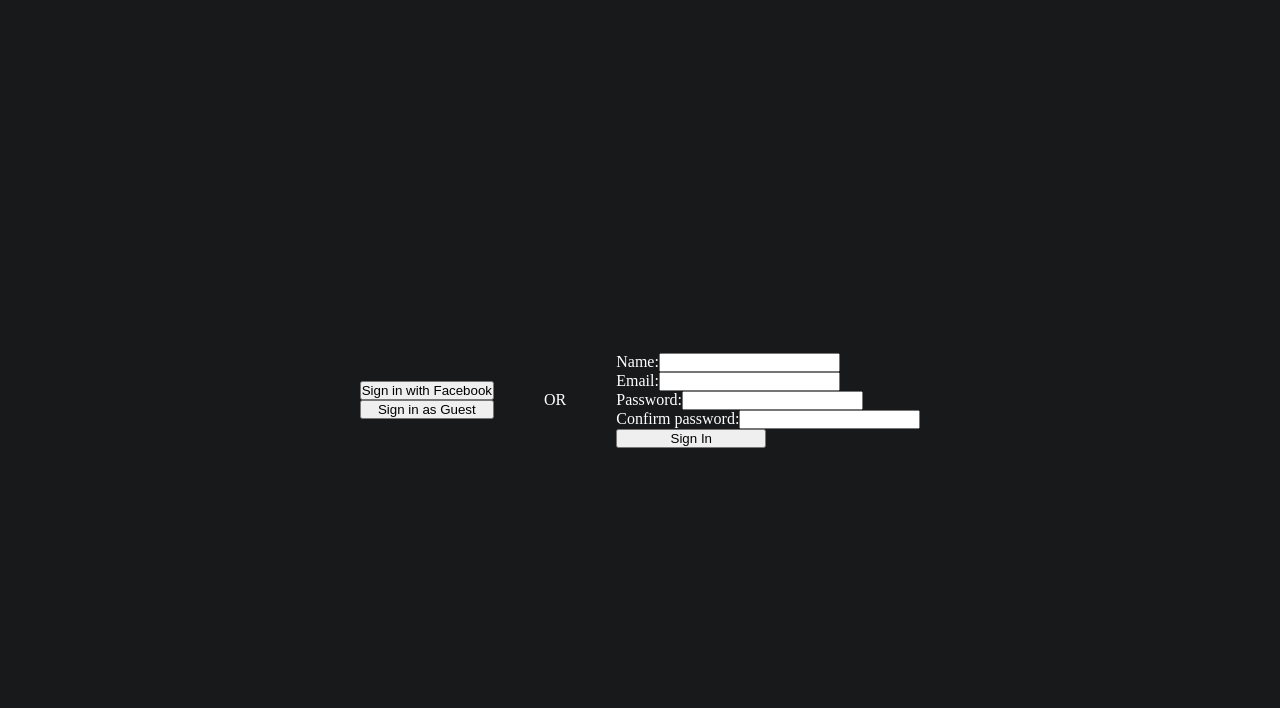
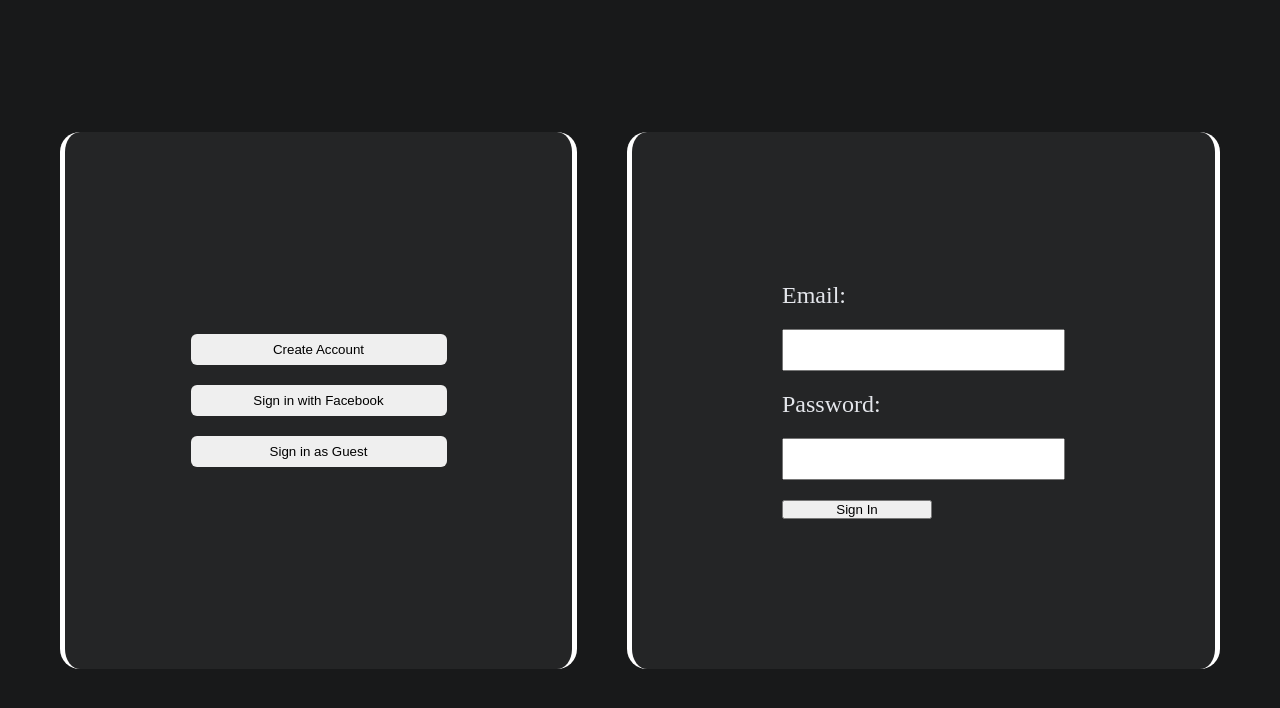
Before and after one commit to fredrikb12/odinbook-client, a React (Create React App) app: page /login in a window 1280 px wide. Shown: the top 708 px of the page. Built offline with nearby package versions, Linux system fonts and the light colour scheme; no server answers.

Commit message:
Style login page components

```diff
--- a/src/components/Login.js
+++ b/src/components/Login.js
@@ -1,7 +1,9 @@
 import { useEffect, useState } from "react";
 import { useNavigate } from "react-router-dom";
 import useAuth from "../useAuth";
+import LoginButtons from "./LoginButtons";
 import LoginForm from "./LoginForm";
+import { StyledLoginPage } from "./styled/LoginPage.styled";
 
 function Login() {
   const { login, user } = useAuth();
@@ -55,23 +57,21 @@ function Login() {
   }
 
   return (
-    <div style={{ display: "flex", alignItems: "center" }}>
-      <div style={{ display: "flex", flexDirection: "column" }}>
-        <a href="http://localhost:3000/login/facebook">
-          <button>Sign in with Facebook</button>
-        </a>
-        <button onClick={handleGuestLogin} style={{ maxWidth: "150px" }}>
-          Sign in as Guest
-        </button>
-      </div>
-      <p style={{ color: "white", margin: "50px" }}>OR</p>
+    <StyledLoginPage>
+      <LoginButtons handleGuestLogin={handleGuestLogin} />
       <LoginForm
         handleChange={handleChange}
         handleSubmit={handleSubmit}
         handleGuestLogin={handleGuestLogin}
         formData={formData}
+        style={{
+          borderLeft: "5px solid white",
+          borderRadius: "6px",
+          paddingLeft: "20px",
+          flex: 1,
+        }}
       />
-    </div>
+    </StyledLoginPage>
   );
 }
 
--- /dev/null
+++ b/src/components/LoginButtons.js
@@ -0,0 +1,18 @@
+import { Link } from "react-router-dom";
+import { StyledLoginButtons } from "./styled/StyledLoginButtons";
+
+function LoginButtons({ handleGuestLogin }) {
+  return (
+    <StyledLoginButtons>
+      <Link to="/register">
+        <button>Create Account</button>
+      </Link>
+      <a style={{}} href="http://localhost:3000/login/facebook">
+        <button>Sign in with Facebook</button>
+      </a>
+      <button onClick={handleGuestLogin}>Sign in as Guest</button>
+    </StyledLoginButtons>
+  );
+}
+
+export default LoginButtons;
--- a/src/components/LoginForm.js
+++ b/src/components/LoginForm.js
@@ -1,47 +1,33 @@
-function LoginForm({ handleChange, handleSubmit, handleGuestLogin, formData }) {
+import { StyledLoginForm } from "./styled/LoginForm.styled";
+import TextInput from "./TextInput";
+
+function LoginForm({
+  handleChange,
+  handleSubmit,
+  handleGuestLogin,
+  formData,
+  style,
+}) {
   return (
-    <form style={{ color: "white", display: "flex", flexDirection: "column" }}>
-      <label>
-        Name:
-        <input
-          type="text"
-          value={formData.name}
-          onChange={handleChange}
-          name="name"
-        />
-      </label>
-      <label>
-        Email:
-        <input
+    <StyledLoginForm>
+      <label htmlFor="username">Email:</label>
+      <TextInput
         type="email"
         value={formData.username}
         onChange={handleChange}
         name="username"
       />
-      </label>
-      <label>
-        Password:
-        <input
+      <label htmlFor="password">Password:</label>{" "}
+      <TextInput
         type="password"
         value={formData.password}
         onChange={handleChange}
         name="password"
       />
-      </label>
-      <label>
-        Confirm password:
-        <input
-          type="password"
-          value={formData.password_confirm}
-          onChange={handleChange}
-          name="password_confirm"
-        />
-      </label>
       <button onClick={handleSubmit} style={{ maxWidth: "150px" }}>
         Sign In
       </button>
-
-    </form>
+    </StyledLoginForm>
   );
 }
 export default LoginForm;
--- a/src/components/RouteSwitch.js
+++ b/src/components/RouteSwitch.js
@@ -14,6 +14,7 @@ function RouteSwitch() {
     main: "#18191A",
     postBg: "#242526",
     primaryText: "#E4E6EB",
+    loginBorderRadius: "20px",
   };
   return (
     <BrowserRouter>
--- /dev/null
+++ b/src/components/TextInput.js
@@ -0,0 +1,5 @@
+function TextInput({ ...props }) {
+  return <input {...props} />;
+}
+
+export default TextInput;
--- /dev/null
+++ b/src/components/styled/LoginForm.styled.js
@@ -0,0 +1,31 @@
+import styled from "styled-components";
+
+export const StyledLoginForm = styled.form`
+  color: ${({ theme }) => theme.primaryText};
+  display: grid;
+  grid-template-columns: 1fr;
+  padding: 50px;
+  gap: 20px;
+  font-size: 1.2rem;
+  border-left: 5px solid white;
+  border-right: 5px solid white;
+  border-radius: ${({ theme }) => theme.loginBorderRadius};
+  background-color: ${({ theme }) => theme.postBg};
+
+  @media (min-width: 768px) {
+    padding: 100px;
+    font-size: 1.5rem;
+
+    input {
+      padding: 8px 16px;
+      font-size: 1.2rem;
+    }
+  }
+
+  @media (min-width: 1024px) {
+    padding: 150px;
+  }
+
+  @media (min-width: 1400px) {
+  }
+`;
--- /dev/null
+++ b/src/components/styled/LoginPage.styled.js
@@ -0,0 +1,25 @@
+import styled from "styled-components";
+
+export const StyledLoginPage = styled.main`
+  display: flex;
+  flex-direction: column;
+  align-items: center;
+  gap: 50px;
+  grid-template-columns: 1fr;
+  padding: 20px;
+
+  border-radius: 12px;
+
+  @media (min-width: 768px) {
+    padding: 80px 60px;
+  }
+
+  @media (min-width: 1024px) {
+    display: grid;
+    grid-template-columns: 1fr 1fr;
+
+  }
+
+  @media (min-width: 1400px) {
+  }
+`;
--- /dev/null
+++ b/src/components/styled/StyledLoginButtons.js
@@ -0,0 +1,34 @@
+import styled from "styled-components";
+
+export const StyledLoginButtons = styled.div`
+  display: flex;
+  flex-direction: column;
+  border-right: 5px solid white;
+  border-left: 5px solid white;
+  padding-right: 20px;
+  justify-content: center;
+  align-items: center;
+  height: 100%;
+  width: 100%;
+  flex: 1;
+  gap: 20px;
+  border-radius: ${({ theme }) => theme.loginBorderRadius};
+  background-color: ${({ theme }) => theme.postBg};
+
+  & button {
+    width: clamp(150px, 20vw, 300px);
+    padding: 8px 16px;
+    border-radius: 6px;
+    border: none;
+  }
+
+  @media (min-width: 768px) {
+    padding: 40px;
+  }
+
+  @media (min-width: 1024px) {
+  }
+
+  @media (min-width: 1400px) {
+  }
+`;
--- /dev/null
+++ b/src/components/styled/TextInput.styled.js
@@ -0,0 +1,5 @@
+import styled from "styled-components";
+
+export const StyledTextInput = styled.input`
+  padding: 8px 16px;
+`;
```
Lines whose indentation alone changed are shown as unchanged.
